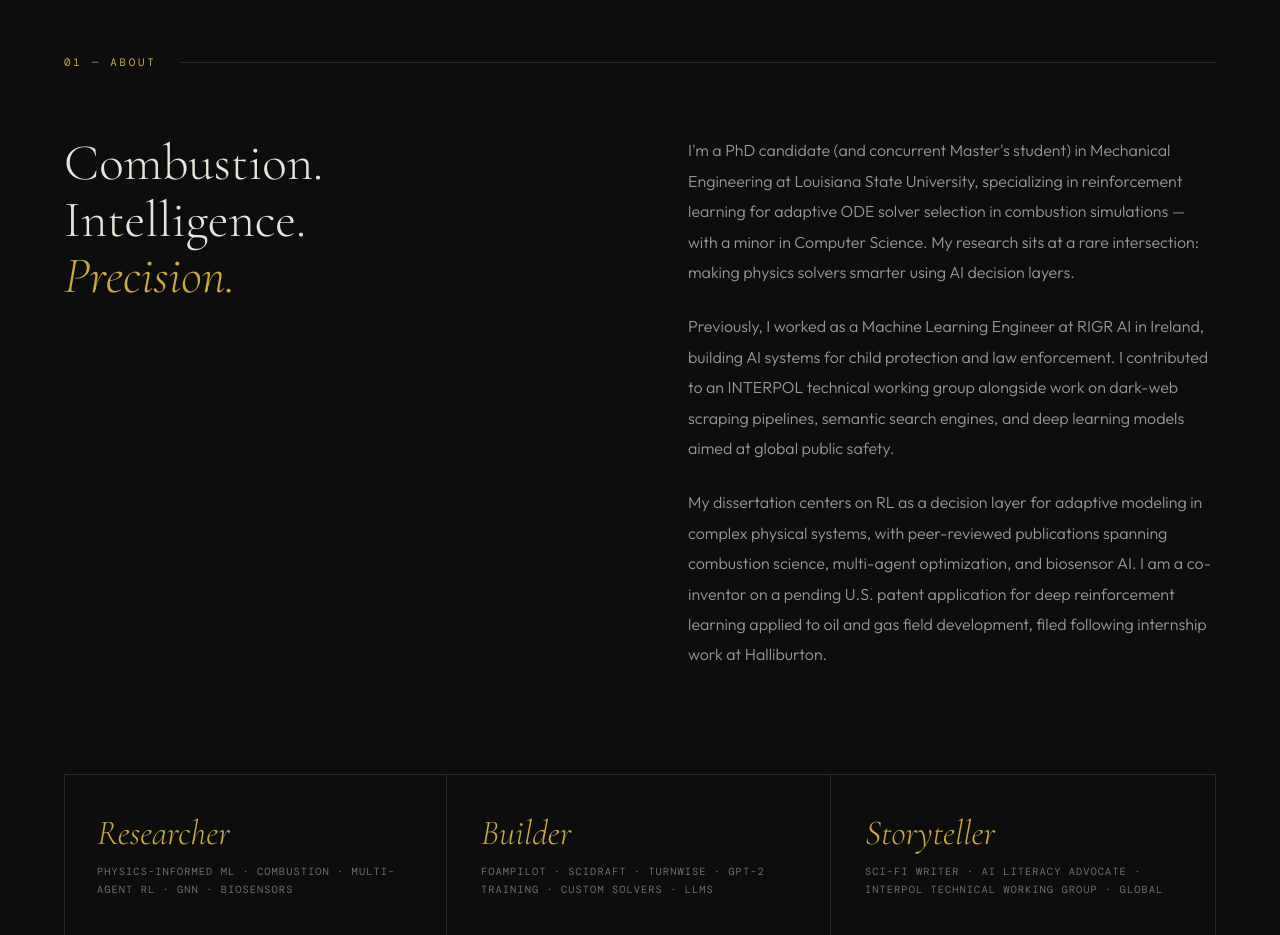
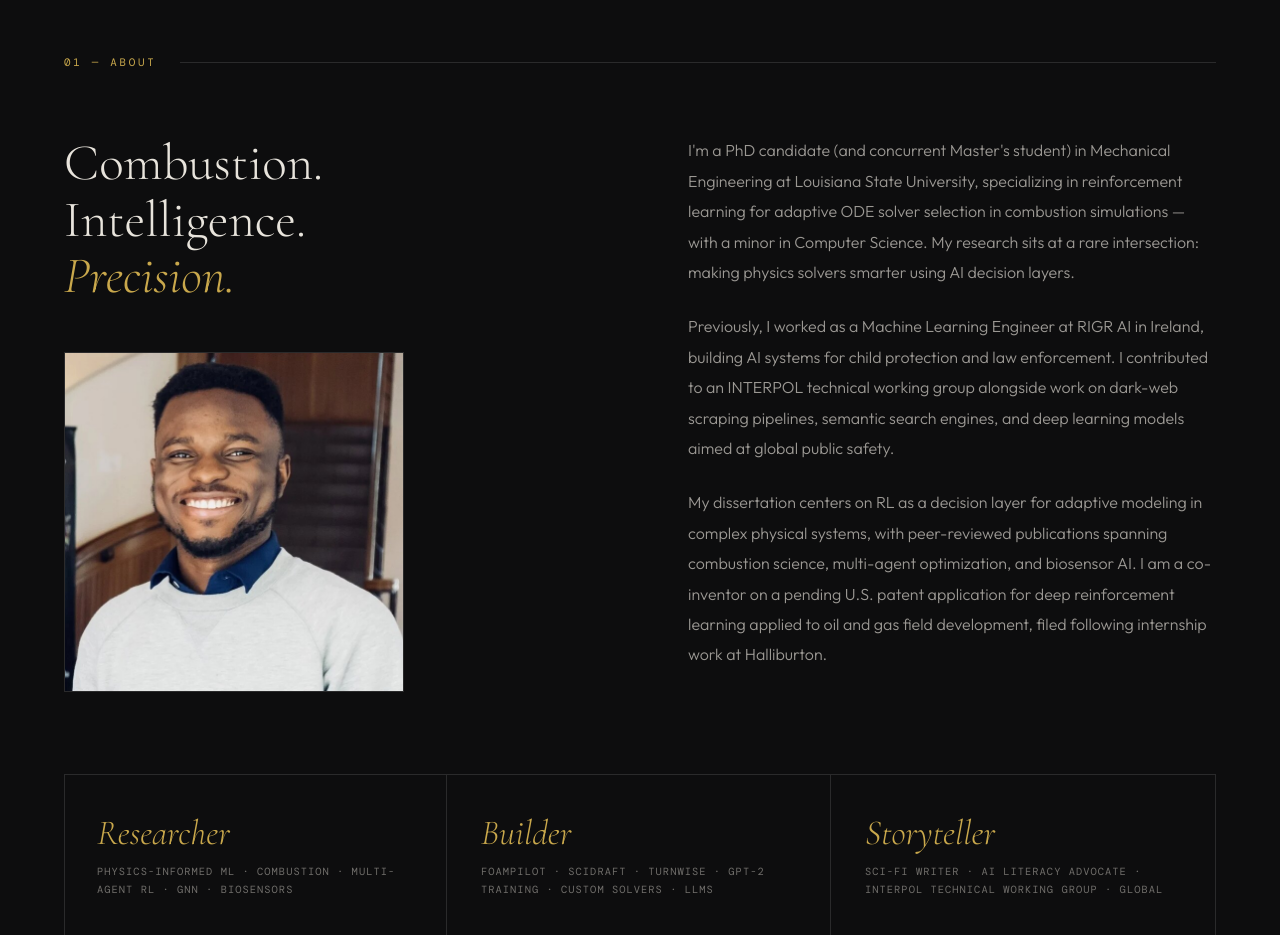
Before and after one commit to elotech47/portfolio-website, a plain HTML site: page index.html in a window 1280 px wide. Shown: the part 860-1795 px from the top of the page. Drawn offline with nearby package versions, Linux system fonts and the light colour scheme; a web font is replaced by a local one.

Commit message:
Add portrait to the About section
Sits under the headline in the left column, which was empty space below
the three-line heading. Source photo resized 720 -> 680px and saved as
progressive JPEG at 56KB; width/height are set on the img so it reserves
its space instead of shifting the text as it loads, and it is lazy and
async-decoded.

Config-driven as about.portrait — set it to null to remove.

Co-Authored-By: Claude Opus 5 <noreply@anthropic.com>
Claude-Session: https://claude.ai/code/session_01K2VsEr79daREFDsHcNxYsu

```diff
--- a/index.html
+++ b/index.html
@@ -115,6 +115,8 @@
   .about-left h2 { font-family:var(--serif); font-size:clamp(2.5rem,4vw,4rem); font-weight:300; line-height:1.1; margin-bottom:2rem; }
   .about-left h2 em { font-style:italic; color:var(--gold); }
   .about-right p { font-size:1rem; color:var(--text-dim); margin-bottom:1.5rem; line-height:1.9; }
+  .about-portrait { margin-top:3rem; max-width:340px; }
+  .about-portrait img { display:block; width:100%; height:auto; border:1px solid var(--line2); }
 
   /* Descriptors */
   .descriptors { display:grid; grid-template-columns:repeat(3,1fr); gap:2px; margin-top:5rem; border:1px solid var(--line2); }
@@ -394,6 +396,12 @@ const descriptorsHTML = C.about.descriptors.map(d => `
   </div>
 `).join('');
 
+const portrait = C.about.portrait;
+const portraitHTML = portrait ? `
+  <div class="about-portrait">
+    <img src="${portrait.src}" alt="${portrait.alt}" width="680" height="680" loading="lazy" decoding="async">
+  </div>` : '';
+
 const aboutFigure = C.about.figure;
 const aboutFigureHTML = aboutFigure ? `
   <figure class="figure figure-portrait reveal">
@@ -408,7 +416,10 @@ const aboutFigureHTML = aboutFigure ? `
 
 $('about-content').innerHTML = `
   <div class="about-grid">
-    <div class="about-left reveal"><h2>${headlineHTML}</h2></div>
+    <div class="about-left reveal">
+      <h2>${headlineHTML}</h2>
+      ${portraitHTML}
+    </div>
     <div class="about-right reveal">${paragraphsHTML}</div>
   </div>
   <div class="descriptors reveal">${descriptorsHTML}</div>
--- a/site.config.js
+++ b/site.config.js
@@ -51,6 +51,12 @@ const SITE_CONFIG = {
         detail: "Sci-fi writer · AI literacy advocate · INTERPOL technical working group · Global"
       }
     ],
+
+    // Optional portrait in the About section. Set to null to remove it.
+    portrait: {
+      src: "assets/eloghosa-ikponmwoba.jpg",
+      alt: "Portrait of Eloghosa Ikponmwoba"
+    },
 
     // Optional figure closing the About section. Set to null to remove it.
     figure: {
```
Also changed, not shown: assets/eloghosa-ikponmwoba.jpg (added).
